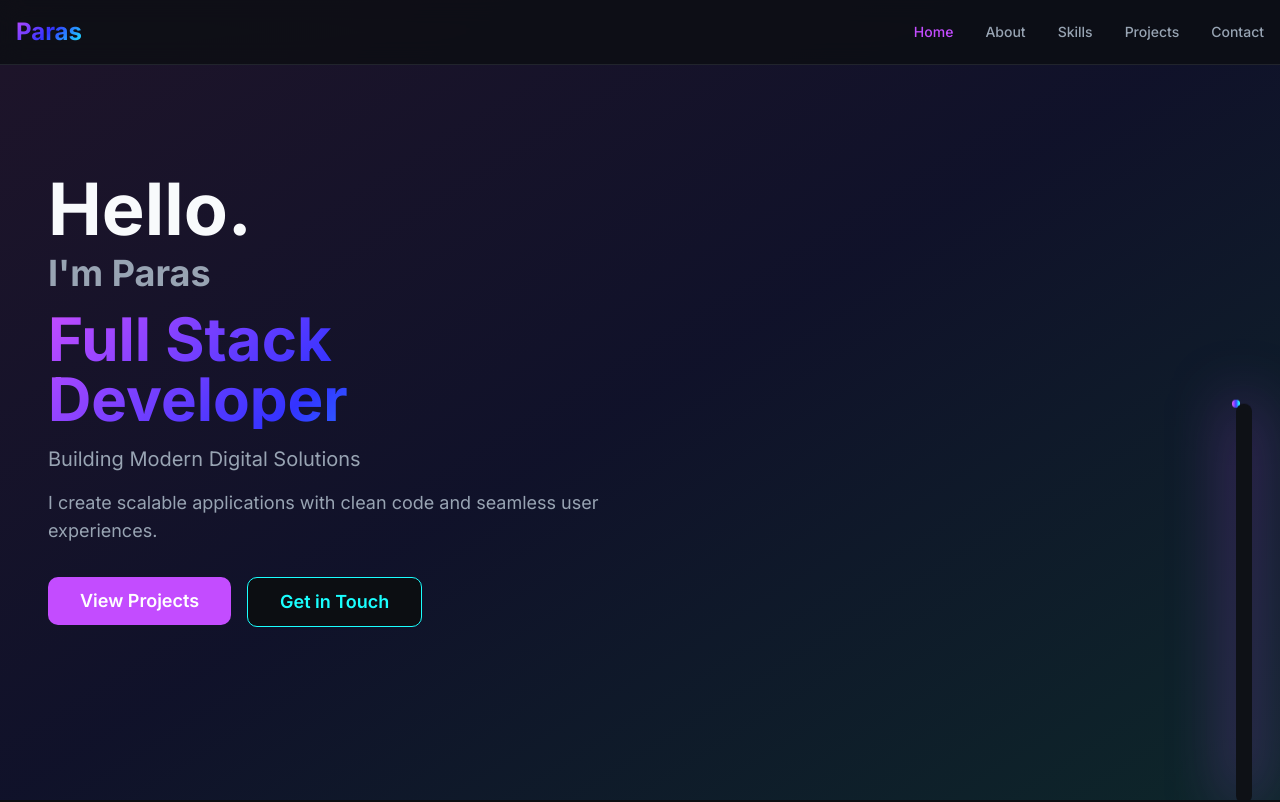
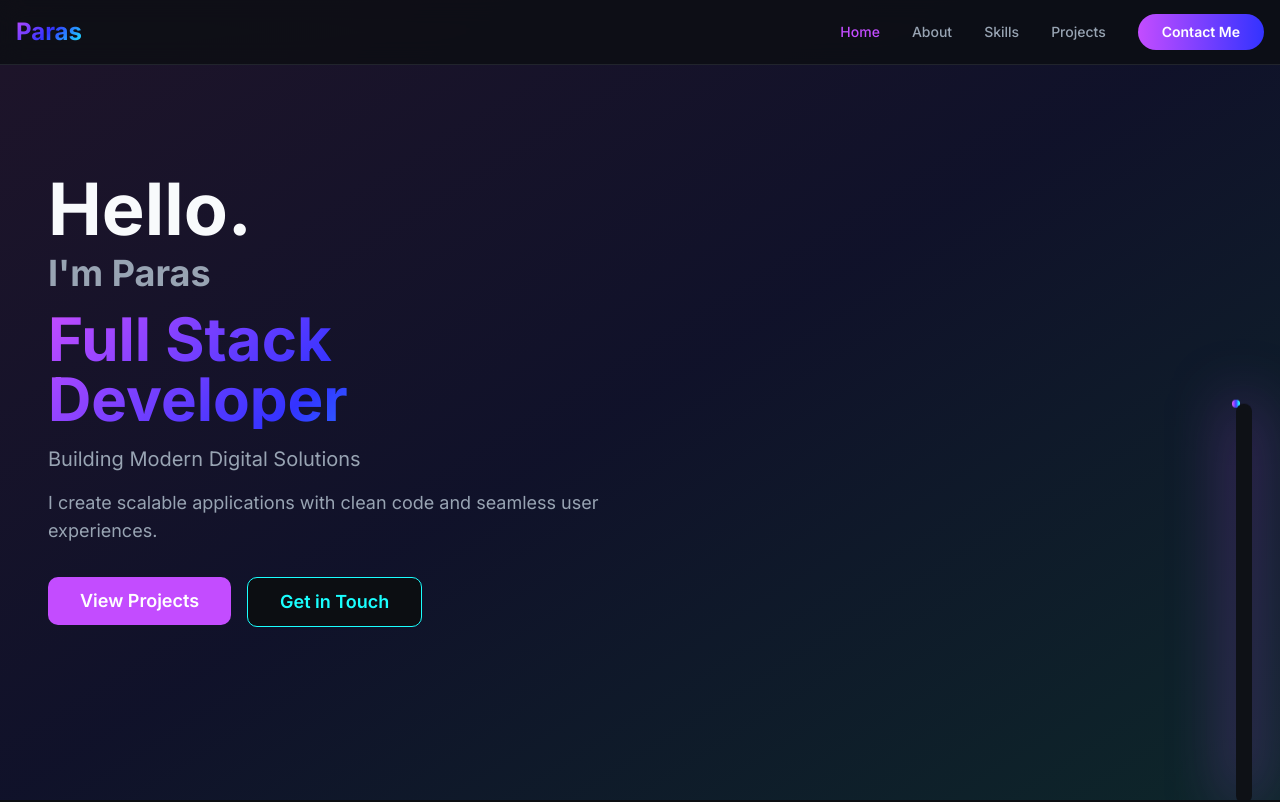
Before and after one commit to IIpxaxsII/paraswork, a React (Vite) app: page / in a window 1280 px wide. Shown: the top 802 px of the page. Built offline with nearby package versions, Linux system fonts and the light colour scheme; the HTML template or start-up script is replaced by a standard one.

Commit message:
Update navigation styling

```diff
--- a/src/components/Navigation.tsx
+++ b/src/components/Navigation.tsx
@@ -9,8 +9,7 @@ const Navigation = () => {
     { id: "home", label: "Home" },
     { id: "about", label: "About" },
     { id: "skills", label: "Skills" },
-    { id: "projects", label: "Projects" },
-    { id: "contact", label: "Contact" }
+    { id: "projects", label: "Projects" }
   ];
 
   const scrollToSection = (id: string) => {
@@ -60,6 +59,14 @@ const Navigation = () => {
                 {item.label}
               </button>
             ))}
+
+            {/* Special Contact Me Button */}
+            <button
+              onClick={() => scrollToSection('contact')}
+              className="bg-gradient-to-r from-neon-purple to-neon-blue hover:from-neon-purple/80 hover:to-neon-blue/80 text-white px-6 py-2 rounded-full text-sm font-semibold glow-hover transition-all duration-300"
+            >
+              Contact Me
+            </button>
           </div>
 
           {/* Mobile menu button */}
@@ -90,6 +97,14 @@ const Navigation = () => {
                   {item.label}
                 </button>
               ))}
+
+              {/* Special Contact Me Button for Mobile */}
+              <button
+                onClick={() => scrollToSection('contact')}
+                className="w-full bg-gradient-to-r from-neon-purple to-neon-blue hover:from-neon-purple/80 hover:to-neon-blue/80 text-white px-3 py-2 rounded-lg text-base font-semibold mt-2 transition-all duration-300"
+              >
+                Contact Me
+              </button>
             </div>
           </div>
         )}
```
